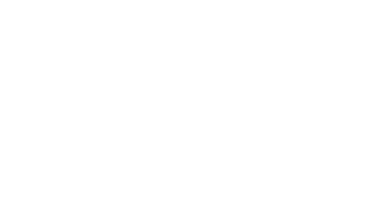
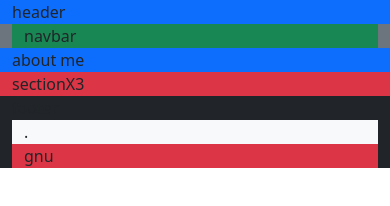
Before and after one commit to LesThib/exercice8b_bonus1, a plain HTML site: page index.html in a window 390 px wide. Drawn offline with Linux system fonts and the light colour scheme.

Commit message:
fin du zoning de couleur, il est responsive en fonction de la taille de l'écran et de l'orientation

```diff
--- a/index.html
+++ b/index.html
@@ -9,6 +9,34 @@
     <title>Bootstrap sequence 8b-Bonus1</title>
 </head>
 <body>
+    <header>
+    <div class="container-fluid bg-primary">header
+        <!-- <h1>Ma première page Bootstrap 5 h1</h1> -->
+        <!-- <p>En redimensionnant la page dans le navigateur, on voit le responsive en action !</p> -->
+    </div>
+    </header>
+    <div class="container-fluid bg-secondary">
+        <div class="container bg-success">navbar</div>
+    </div>
+
+
+
+    <main>
+        <!-- d-flex  flex-row -->
+    <div class="container bg-info  ">
+        <!-- d-flex  flex-row permentent de faire du flex -->
+        <div class="row justify-content-center">
+            <div class="col-12 col-xl-6  bg-primary">about me</div>
+            <div class="col-12 col-xl-6 bg-danger">sectionX3</div>
+        </div>
+    </div>
+    </main>
+    <footer>
+    <div class="container-fluid bg-dark">footer
+        <div class="container-fluid bg-light">.</div>
+        <div class="container-fluid bg-danger">gnu</div>
+    </div>
+    </footer>
 
 </body>
 </html>
--- a/public/assets/css/style.css
+++ b/public/assets/css/style.css
@@ -1,3 +1,3 @@
-body {
+/* body {
     margin: 0;
-}
+} */
```
Also changed, not shown: les_deux_maquettes.png (added), smartphone_zoning.png.
